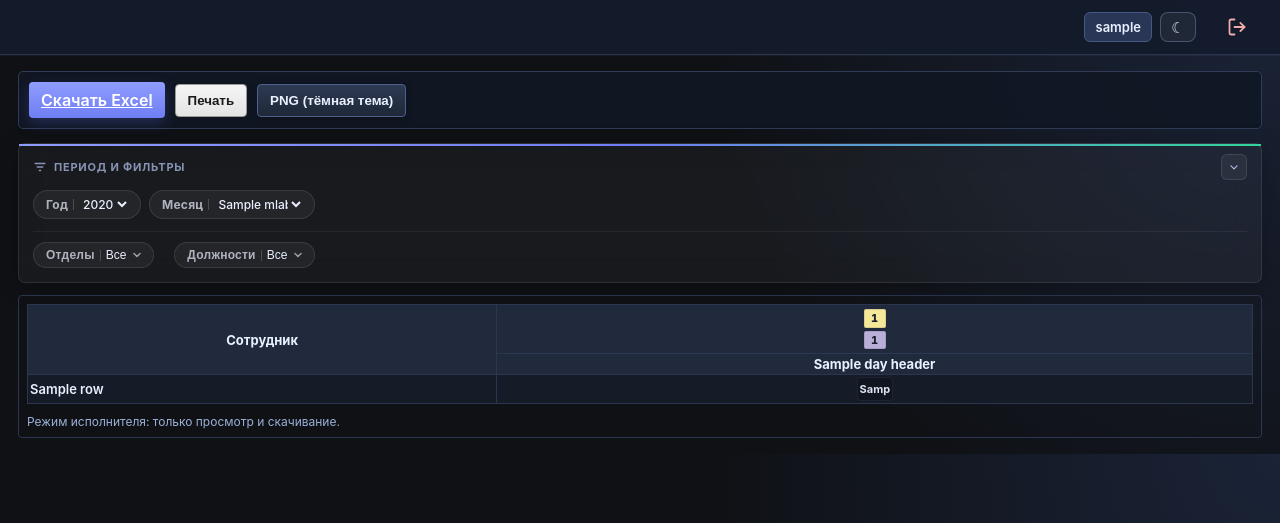
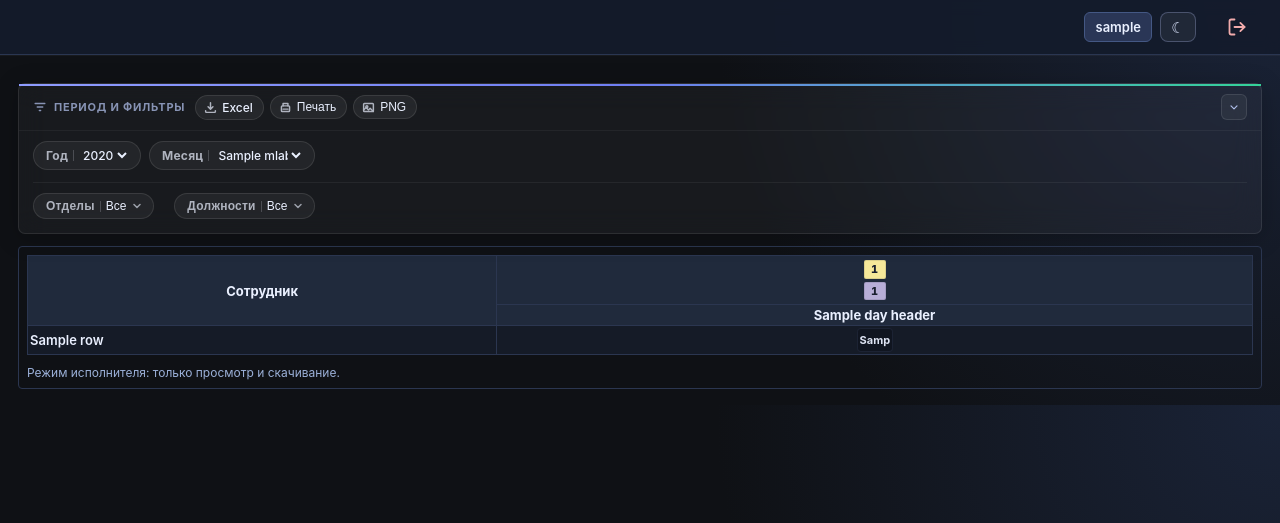
Before and after one commit to WhiteM93/Biota-shifts-django, a Django app: template templates/shifts/graph.html in a window 1280 px wide. Shown: the top 523 px of the page. Run offline with Django 5.2, Linux system fonts and the light colour scheme; the template is opened without the code that fills it: most values are stand-ins (such as "Sample title", 1, 10 or a date in 2020); parts of the project's set-up code (start-up, migrations or seed data) failed here and were passed over.

Commit message:
График: кнопки действий перенесены в шапку панели фильтров

```diff
--- a/static/shifts/css/graph.css
+++ b/static/shifts/css/graph.css
@@ -466,7 +466,7 @@ html[data-theme="dawn"] #graph-page-root .emp-cell {
     -webkit-filter: grayscale(100%);
   }
   #graph-page-root > p.muted,
-  #graph-page-root > form.filter-panel,
+  #graph-page-root > .filter-panel,
   #graph-page-root .graph-actions,
   #graph-page-root .graph-top-strip,
   #graph-page-root .graph-side-toolbar,
@@ -593,7 +593,7 @@ html[data-theme="dawn"] #graph-page-root .emp-cell {
 }
 
 /* ── Filter Panel — glass card redesign ── */
-#graph-page-root > form.filter-panel {
+#graph-page-root > .filter-panel {
   padding: 0;
   background: rgba(255,255,255,.038);
   border-color: rgba(255,255,255,.09);
@@ -604,7 +604,7 @@ html[data-theme="dawn"] #graph-page-root .emp-cell {
   z-index: 30;
   margin-bottom: 12px;
 }
-#graph-page-root > form.filter-panel::before {
+#graph-page-root > .filter-panel::before {
   content: "";
   position: absolute;
   top: 0; left: 0; right: 0; height: 2px;
@@ -613,9 +613,42 @@ html[data-theme="dawn"] #graph-page-root .emp-cell {
 .fp-head {
   display: flex;
   align-items: center;
-  justify-content: space-between;
-  padding: 10px 14px 0;
+  gap: 10px;
+  padding: 10px 14px;
+  border-bottom: 1px solid rgba(255,255,255,.05);
 }
+.fp-head-actions {
+  display: flex;
+  align-items: center;
+  gap: 6px;
+  flex: 1;
+  flex-wrap: wrap;
+}
+.fp-action-btn {
+  display: inline-flex;
+  align-items: center;
+  gap: 5px;
+  padding: 4px 10px 4px 8px;
+  font-size: 12px;
+  font-weight: 500;
+  color: var(--bio-body-fg);
+  background: rgba(255,255,255,.06);
+  border: 1px solid rgba(255,255,255,.1);
+  border-radius: 99px;
+  cursor: pointer;
+  white-space: nowrap;
+  text-decoration: none;
+  transition: background .15s, border-color .15s;
+}
+.fp-action-btn svg { width: 13px; height: 13px; opacity: .7; flex-shrink: 0; }
+.fp-action-btn:hover { background: rgba(255,255,255,.11); border-color: rgba(255,255,255,.18); }
+.fp-upload-form { display: contents; }
+html[data-theme="dawn"] .fp-head { border-bottom-color: rgba(0,0,0,.06); }
+html[data-theme="dawn"] .fp-action-btn {
+  background: rgba(0,0,0,.04);
+  border-color: rgba(0,0,0,.1);
+}
+html[data-theme="dawn"] .fp-action-btn:hover { background: rgba(0,0,0,.08); border-color: rgba(0,0,0,.16); }
 .fp-head-label {
   display: flex;
   align-items: center;
@@ -725,8 +758,8 @@ html[data-theme="dawn"] #graph-page-root .emp-cell {
 }
 
 /* Select focus glow */
-#graph-page-root > form.filter-panel select:focus,
-#graph-page-root > form.filter-panel input[type="text"]:focus {
+#graph-page-root > .filter-panel select:focus,
+#graph-page-root > .filter-panel input[type="text"]:focus {
   outline: none;
   border-color: #8f9cff;
   box-shadow: 0 0 0 3px rgba(124,140,255,.20);
@@ -751,7 +784,7 @@ html[data-theme="dawn"] #graph-page-root .emp-cell {
 }
 .fp-dd-btn:hover { background: rgba(255,255,255,.09); border-color: rgba(255,255,255,.16); }
 /* override global grid — compact flex row for graph filter */
-#graph-page-root > form.filter-panel .filter-grid {
+#graph-page-root > .filter-panel .filter-grid {
   display: flex;
   flex-wrap: wrap;
   align-items: center;
@@ -862,12 +895,12 @@ html[data-theme="dawn"] .fp-dd-actions button:hover { background: rgba(0,0,0,.09
 .fp-dd-item span { flex: 1; }
 
 /* Dawn theme overrides */
-html[data-theme="dawn"] #graph-page-root > form.filter-panel {
+html[data-theme="dawn"] #graph-page-root > .filter-panel {
   background: rgba(0,0,0,.028);
   border-color: rgba(0,0,0,.08);
   box-shadow: 0 4px 24px rgba(0,0,0,.07);
 }
-html[data-theme="dawn"] #graph-page-root > form.filter-panel::before {
+html[data-theme="dawn"] #graph-page-root > .filter-panel::before {
   background: linear-gradient(90deg, #14b8a6 0%, #0d9488 50%, #f59e0b 100%);
 }
 html[data-theme="dawn"] .fp-collapse-btn {
@@ -883,7 +916,7 @@ html[data-theme="dawn"] .fp-toggle-thumb {
   box-shadow: 0 0 10px rgba(13,148,136,.15);
 }
 html[data-theme="dawn"] .fp-toggle-opt.is-on { color: #0d7a70; }
-html[data-theme="dawn"] #graph-page-root > form.filter-panel select:focus {
+html[data-theme="dawn"] #graph-page-root > .filter-panel select:focus {
   border-color: #0d9488;
   box-shadow: 0 0 0 3px rgba(13,148,136,.20);
 }
@@ -906,5 +939,5 @@ html[data-theme="dawn"] .fp-dd-item:hover { background: rgba(0,0,0,.05); }
 
 /* Print: hide filter panel */
 @media print {
-  #graph-page-root > form.filter-panel { display: none !important; }
+  #graph-page-root > .filter-panel { display: none !important; }
 }
--- a/templates/shifts/graph.html
+++ b/templates/shifts/graph.html
@@ -4,27 +4,7 @@
 {% block content %}
 <div class="graph-page" id="graph-page-root">
 
-<div class="graph-top-strip">
-  <a class="btn" href="{% url 'graph_download' %}?year={{ year }}&month={{ month }}">Скачать Excel</a>
-  {% if biota_can_edit %}
-  <form method="post" action="" enctype="multipart/form-data" class="graph-upload-form">
-    {% csrf_token %}
-    <input type="hidden" name="action" value="upload">
-    <input type="hidden" name="year" value="{{ year }}">
-    <input type="hidden" name="month" value="{{ month }}">
-    <div class="graph-upload-row">
-      <input id="graph-schedule-file" type="file" name="schedule_file" accept=".xlsx" required class="graph-upload-input">
-      <label for="graph-schedule-file" class="btn graph-upload-pick-btn">Выбрать файл</label>
-      <span class="graph-upload-filename" id="graph-upload-filename">Файл не выбран</span>
-      <button type="submit" class="btn">Загрузить в систему</button>
-    </div>
-  </form>
-  {% endif %}
-  <button type="button" class="btn btn-print-sheet" id="graph-print-btn" title="Печать или «Сохранить как PDF» в диалоге браузера">Печать</button>
-  <button type="button" class="btn btn-png-export" id="graph-png-btn" title="Снимок таблицы в тёмном оформлении (PNG)">PNG (тёмная тема)</button>
-</div>
-
-<form method="get" action="" class="filter-panel auto-submit-form" id="graph-filter-form">
+<div class="filter-panel" id="graph-filter-panel">
   <div class="fp-head">
     <span class="fp-head-label">
       <svg class="fp-head-icon" viewBox="0 0 20 20" fill="none" stroke="currentColor" stroke-width="1.8" stroke-linecap="round" stroke-linejoin="round">
@@ -32,6 +12,37 @@
       </svg>
       Период и фильтры
     </span>
+    <div class="fp-head-actions">
+      <a class="fp-action-btn" href="{% url 'graph_download' %}?year={{ year }}&month={{ month }}">
+        <svg viewBox="0 0 16 16" fill="none" stroke="currentColor" stroke-width="1.8" stroke-linecap="round" stroke-linejoin="round"><path d="M8 2v8M5 7l3 3 3-3M2 12v1a1 1 0 001 1h10a1 1 0 001-1v-1"/></svg>
+        Excel
+      </a>
+      {% if biota_can_edit %}
+      <form method="post" action="" enctype="multipart/form-data" class="graph-upload-form fp-upload-form">
+        {% csrf_token %}
+        <input type="hidden" name="action" value="upload">
+        <input type="hidden" name="year" value="{{ year }}">
+        <input type="hidden" name="month" value="{{ month }}">
+        <input id="graph-schedule-file" type="file" name="schedule_file" accept=".xlsx" required class="graph-upload-input">
+        <label for="graph-schedule-file" class="fp-action-btn graph-upload-pick-btn">
+          <svg viewBox="0 0 16 16" fill="none" stroke="currentColor" stroke-width="1.8" stroke-linecap="round" stroke-linejoin="round"><path d="M8 10V2M5 5l3-3 3 3M2 12v1a1 1 0 001 1h10a1 1 0 001-1v-1"/></svg>
+          <span id="graph-upload-filename" class="graph-upload-filename">Загрузить</span>
+        </label>
+        <button type="submit" class="fp-action-btn fp-upload-submit" id="fp-upload-submit-btn" hidden>
+          <svg viewBox="0 0 16 16" fill="none" stroke="currentColor" stroke-width="1.8" stroke-linecap="round" stroke-linejoin="round"><polyline points="2 8 6 12 14 4"/></svg>
+          В систему
+        </button>
+      </form>
+      {% endif %}
+      <button type="button" class="fp-action-btn" id="graph-print-btn" title="Печать / PDF">
+        <svg viewBox="0 0 16 16" fill="none" stroke="currentColor" stroke-width="1.8" stroke-linecap="round" stroke-linejoin="round"><rect x="3" y="6" width="10" height="7" rx="1"/><path d="M5 6V3h6v3M5 10h6"/></svg>
+        Печать
+      </button>
+      <button type="button" class="fp-action-btn" id="graph-png-btn" title="Снимок PNG (тёмная тема)">
+        <svg viewBox="0 0 16 16" fill="none" stroke="currentColor" stroke-width="1.8" stroke-linecap="round" stroke-linejoin="round"><rect x="2" y="3" width="12" height="10" rx="1"/><circle cx="6" cy="7" r="1.2"/><path d="M2 11l3-3 3 3 2-2 4 4"/></svg>
+        PNG
+      </button>
+    </div>
     <button type="button" class="fp-collapse-btn" id="fp-collapse-btn" aria-label="Свернуть/развернуть фильтр">
       <svg viewBox="0 0 20 20" fill="none" stroke="currentColor" stroke-width="2" stroke-linecap="round" stroke-linejoin="round">
         <polyline points="5 8 10 13 15 8"/>
@@ -39,6 +50,7 @@
     </button>
   </div>
   <div class="fp-body" id="fp-body">
+    <form method="get" action="" class="auto-submit-form" id="graph-filter-form">
       <div class="filter-grid">
         <label class="fp-dd-btn fp-sel-wrap">
           <span class="fp-dd-lbl">Год</span>
@@ -101,8 +113,9 @@
           </div>
         </div>
       </div>
+    </form>
   </div>
-</form>
+</div>
 
 <div class="graph-body">
 {% if biota_can_edit %}
@@ -504,9 +517,11 @@
       });
     }
     if (fileInput && fileNameEl) {
+      var uploadSubmitBtn = document.getElementById("fp-upload-submit-btn");
       fileInput.addEventListener("change", function () {
         var hasFile = fileInput.files && fileInput.files.length > 0;
-        fileNameEl.textContent = hasFile ? fileInput.files[0].name : "Файл не выбран";
+        fileNameEl.textContent = hasFile ? fileInput.files[0].name : "Загрузить";
+        if (uploadSubmitBtn) uploadSubmitBtn.hidden = !hasFile;
       });
     }
 
```
Lines whose indentation alone changed are shown as unchanged.
